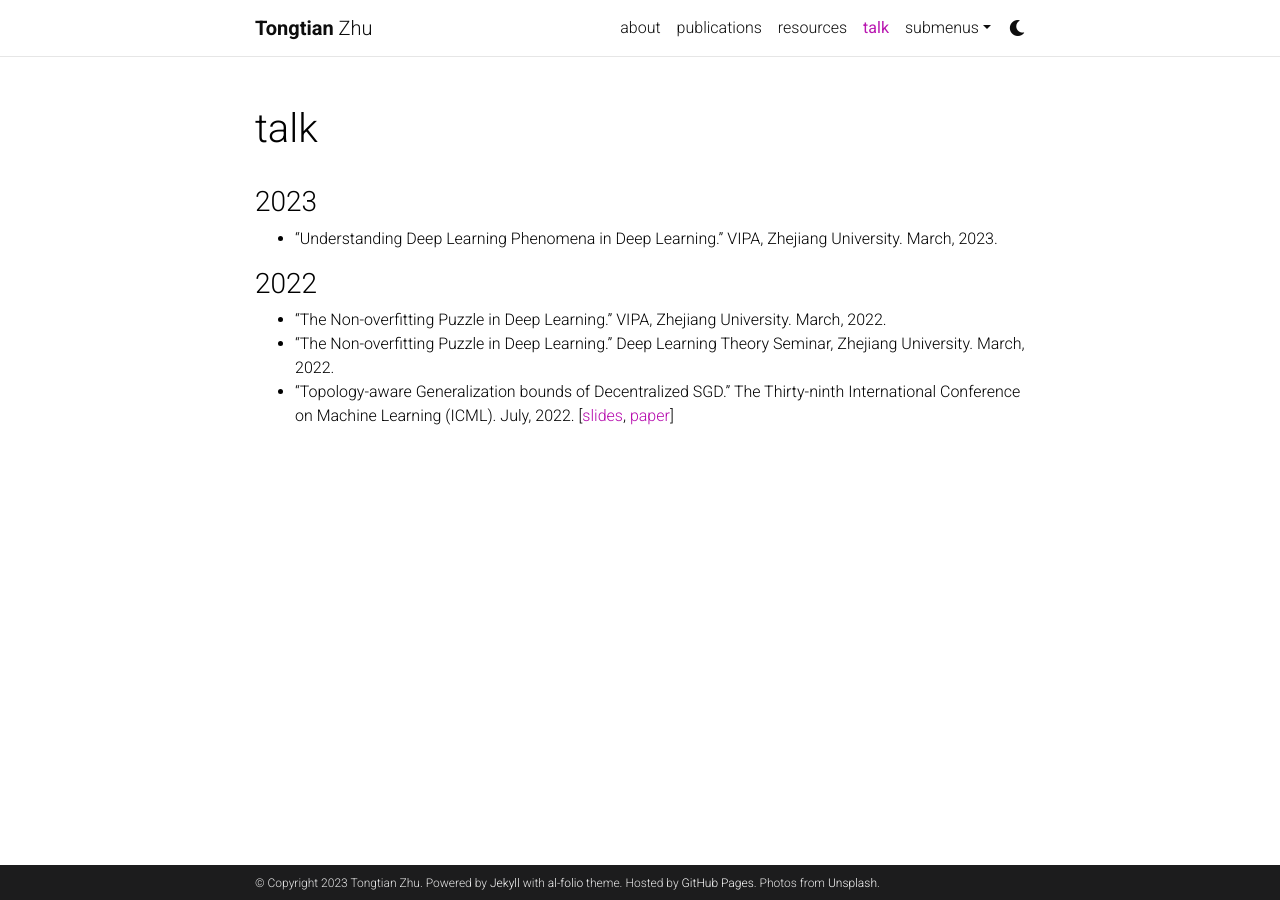
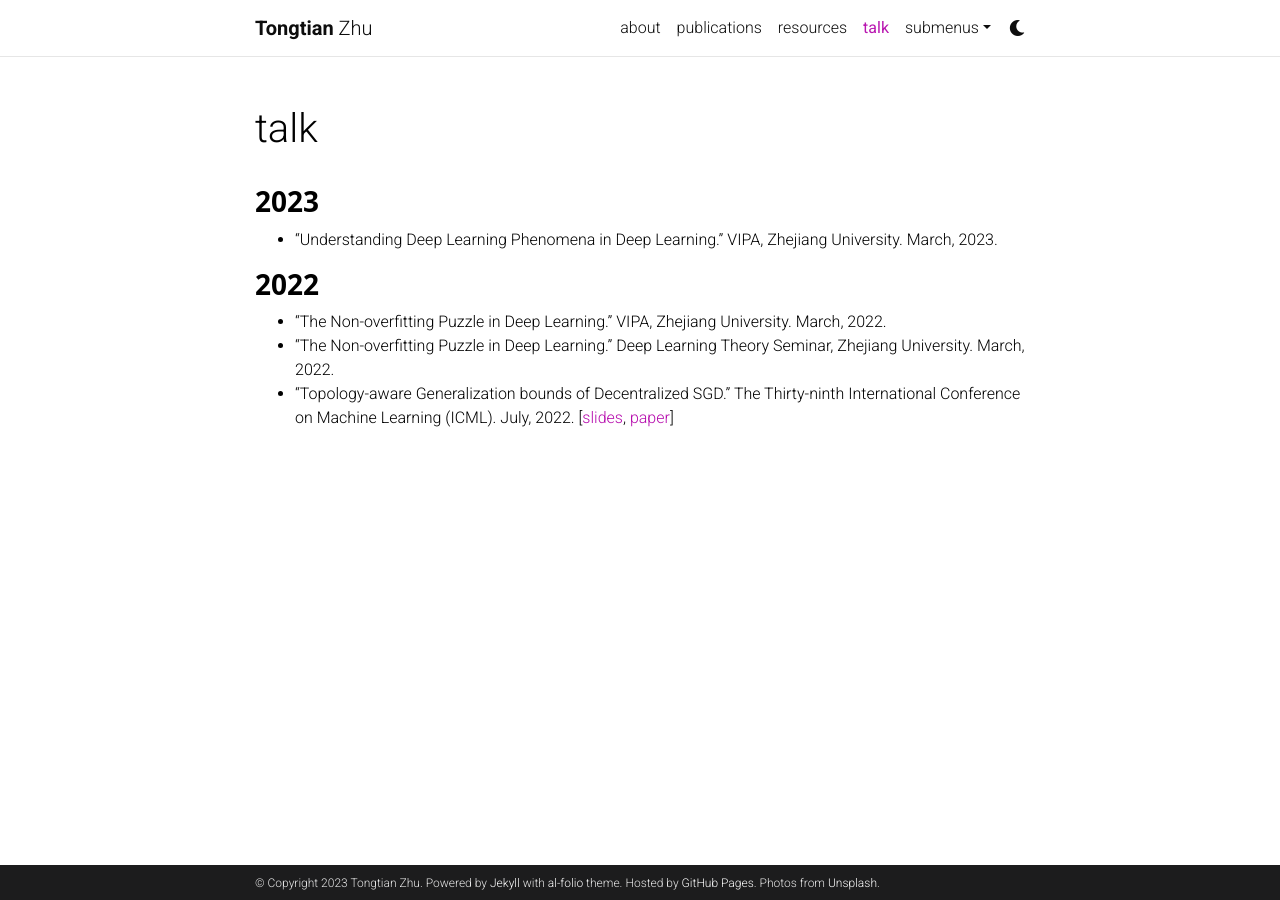
Before and after one commit to Raiden-Zhu/Raiden-Zhu.github.io, a Jekyll site: the page built from _pages/teaching.md, in a window 1280 px wide. Built offline with Jekyll 4.4.1, drawn with Linux system fonts in a browser that asks for light colours; comment, search, counter and statistics services are not loaded; a style sheet for code colours, icons or effects is not loaded.

Commit message:
Update teaching.md

```diff
--- a/_pages/teaching.md
+++ b/_pages/teaching.md
@@ -7,10 +7,10 @@ nav: true
 nav_order: 5
 ---
 
-### 2023
+### <span style="font-family: 'Open Sans'; font-weight: bold;">2023</span>
 - "Understanding Deep Learning Phenomena in Deep Learning." VIPA, Zhejiang University. March, 2023.
 
-### 2022
+### <span style="font-family: 'Open Sans'; font-weight: bold;">2022</span>
 - "The Non-overfitting Puzzle in Deep Learning." VIPA, Zhejiang University. March, 2022.
 - "The Non-overfitting Puzzle in Deep Learning." Deep Learning Theory Seminar, Zhejiang University. March, 2022.
 - "Topology-aware Generalization bounds of Decentralized SGD." The Thirty-ninth International Conference on Machine Learning (ICML). July, 2022. [[slides](https://github.com/Raiden-Zhu/Generalization-of-DSGD/blob/main/Slides_ICML2022_Generalization_of_D_SGD.pdf), [paper](https://arxiv.org/pdf/2206.12680)]
```
